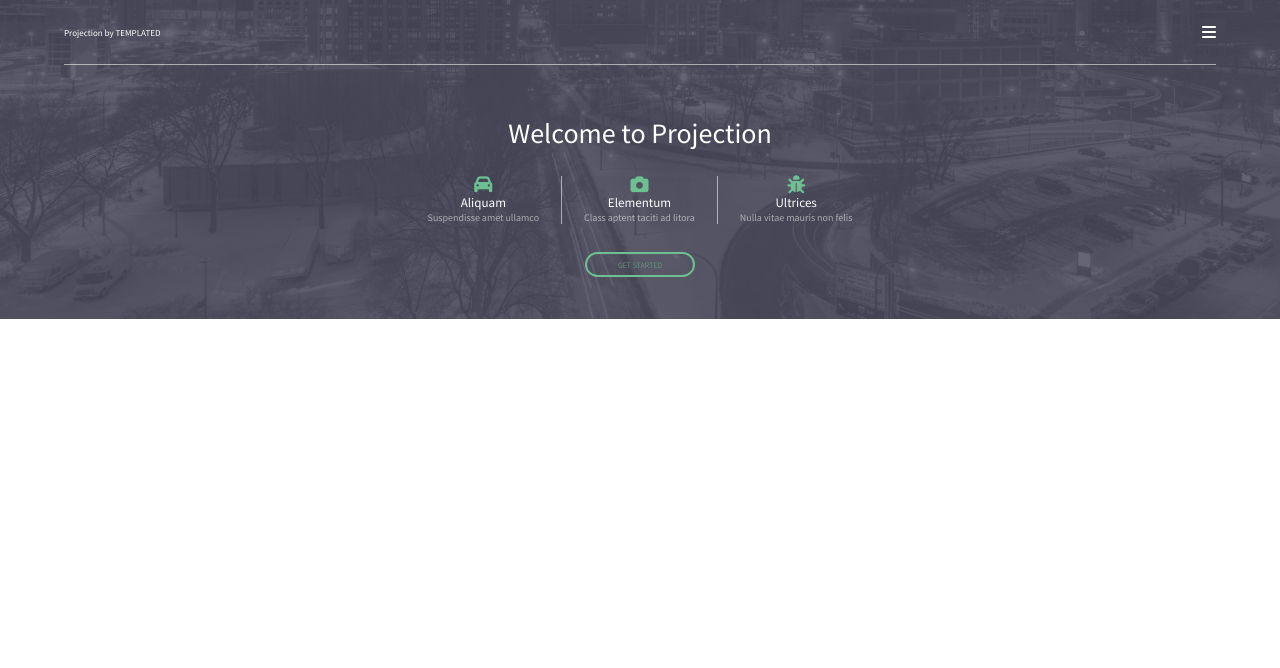
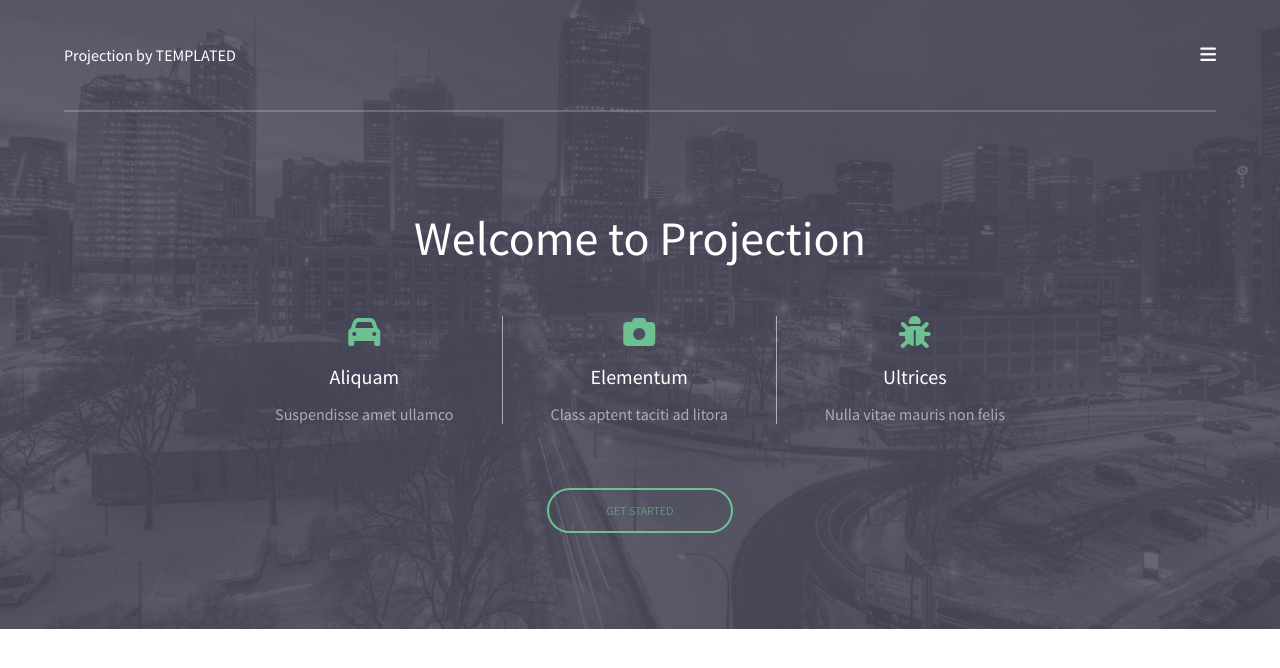
Before and after one commit to leofredy/Um-animacao, a plain HTML site: page index.html in a window 1280 px wide. Drawn offline with Linux system fonts and the light colour scheme.

Commit message:
ajuste de fonts

```diff
--- a/assets/css/global.css
+++ b/assets/css/global.css
@@ -31,28 +31,31 @@ i {
     color: var(--secundary-color);
 }
 
-a, h1, h3 {
+a, h1, h3, span, li {
     color: var(--main-color);
-    font-weight: 400;
     font-weight: 400;
 }
 
-a {
+a, span, li {
     text-decoration: none;
+    font-size: 1.8rem;
 }
 
 h1 {
-    font-size: 2.8rem;
+    font-size: 4.8rem;
+    margin: 96px 0 48px 0;
+    text-align: center;
 }
 
 h3 {
-    font-size: 1.3rem;
+    font-size: 2rem;
+    margin-bottom: 15.5px;
 }
 
 
 p {
     color: var(--text-color);
-    font-size: 1.0rem;
+    font-size: 1.6rem;
 
 }
 
--- a/assets/css/style.css
+++ b/assets/css/style.css
@@ -24,17 +24,17 @@ header {
     display: flex;
     justify-content: space-between;
     align-items: center;
-    height: 65px;
-    border-bottom: 1px solid var(--text-color);
+    height: 112px;
+    border-bottom: 2px solid #fff3;
 }
 
-.navigation-container a {
-    font-size: 0.9rem;
+.navigation-container figure a {
+    font-size: 1.6rem;
 }
 
 .navigation-container i {
     color: var(--main-color);
-    font-size: 1.6rem;
+    font-size: 1.8rem;
 }
 
 .navigation-container i:hover + nav {
@@ -50,7 +50,7 @@ header {
     height: 100vh;
     background-color: var(--secundary-color);
 
-    animation-duration: 2s;
+    animation-duration: 0.5s;
     animation-timing-function: ease;
     animation-fill-mode: forwards;
 }
@@ -59,8 +59,13 @@ header {
     animation-name: horizontalMenu;
 }
 
-.navigation-container ul {
+nav ul{
     width: 100%;
+}
+
+nav > ul {
+
+    margin-top: 40px;
 }
 .navigation-container ul li {
     display: flex;
@@ -90,7 +95,7 @@ header {
 .navigation-container ul li ul {
     overflow: hidden;
     height: 0px;
-    transition: height 3s ease;
+    transition: height 0.8s ease;
 }
 
 .navigation-container ul li ul:hover {
@@ -105,16 +110,11 @@ header {
     background-color: var(--hover-list-secundary);
 }
 
-h1 {
-    margin: 50px 0 25px 0;
-    text-align: center;
-}
-
 header .list-banner {
     display: grid;
     grid-template-columns: auto auto auto;
     align-self: center;
-    margin-bottom: 28px;
+    margin-bottom: 6.4rem;
 }
 
 header .list-banner li {
@@ -125,35 +125,39 @@ header .list-banner li {
 }
 
 header .list-banner li:first-child {
-    padding-right: 2.2rem;
+    padding-right: 4.8rem;
 }
 
 header .list-banner li:nth-child(2){
-    padding: 0 2.2rem 0 2.2rem;
+    padding: 0 4.8rem 0 4.8rem;
     border-left: 1px solid var(--text-color);
     border-right: 1px solid var(--text-color);
 }
 
 header .list-banner li:last-child {
-    padding-left: 2.2rem;
+    padding-left: 4.8rem;
+}
+
+header .list-banner li i {
+    margin-bottom: 15.5px;
 }
 
 
 .list-banner li i.fa {
-    font-size: 1.8rem;
+    font-size: 3.2rem;
 }
 
 header button {
     align-self: center;
-    width: 110px;
-    height: 25px;
+    width: 186px;
+    height: 45px;
     font-weight: 300;
-    font-size: 0.8rem;
+    font-size: 1.2rem;
     background-color: transparent;
     color: var(--secundary-color);
     border-radius: 30px;
     border: 2px solid var(--secundary-color);
     outline-style: none;
     cursor: pointer;
-    margin-bottom: 42px;
+    margin-bottom: 9.6rem;
 }
```
